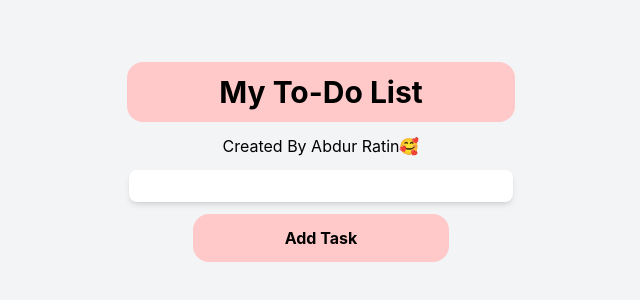
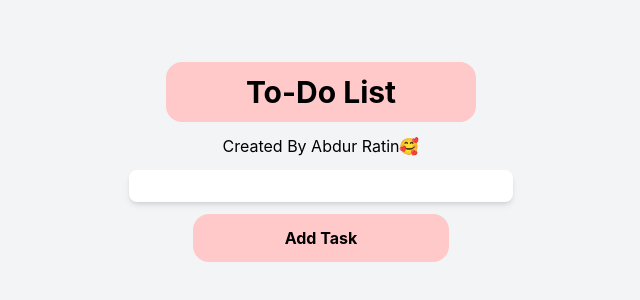
Before and after one commit to ratinkhan039-creator/To-Do-App, a React (Vite) app: page / in a window 1280 px wide. Shown: the part 238-538 px from the top of the page, without its empty margins (319-959 px from the left). Built offline with nearby package versions, Linux system fonts and the light colour scheme.

Commit message:
Update ToDoList.tsx

```diff
--- a/src/Components/ToDoList.tsx
+++ b/src/Components/ToDoList.tsx
@@ -23,8 +23,8 @@ export default function ToDoList() {
     return (
         <>
             <div className="h-screen flex flex-col items-center justify-center gap-3 bg-gray-100">
-                <h1 className="text-3xl font-bold bg-red-200 px-23 py-3 rounded-2xl">
-                    My To-Do List
+                <h1 className="text-3xl font-bold bg-red-200 px-20 py-3 rounded-2xl">
+                    To-Do List
                 </h1>
                 <h1>Created By Abdur Ratin🥰</h1>
                 <div className="w-96 bg-white rounded-lg shadow-md p-4">
```
